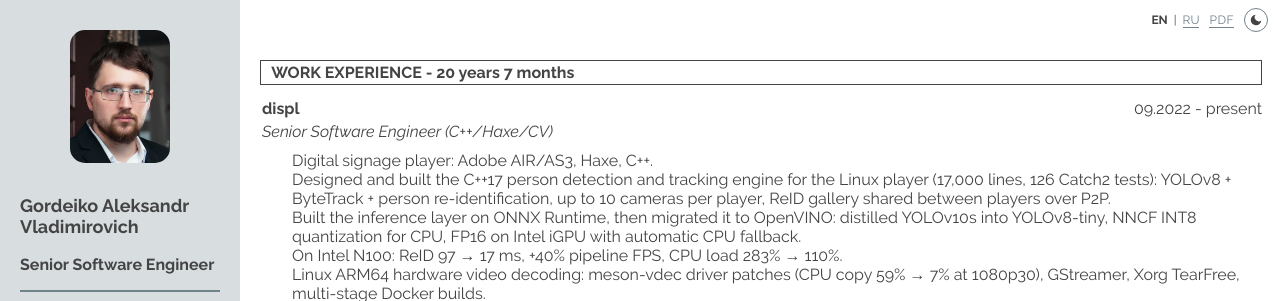
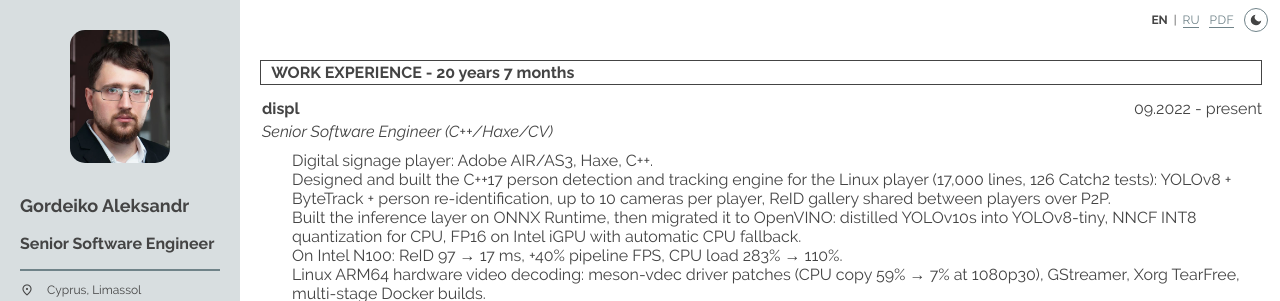
Before and after one commit to AxGord/axgord.github.io, a plain HTML site: page cv/index.html in a window 1280 px wide. Shown: the top 301 px of the page. Drawn offline with nearby package versions, Linux system fonts and the light colour scheme.

Commit message:
CV: EN name without the patronymic
Co-Authored-By: Claude Opus 5.5 <noreply@anthropic.com>

```diff
--- a/cv/index.html
+++ b/cv/index.html
@@ -34,7 +34,7 @@
 		<div class="panel">
 			<img src="photo.jpg" alt="photo"/>
 			<div class="title">
-				<p class="name">Gordeiko Aleksandr Vladimirovich</p>
+				<p class="name">Gordeiko Aleksandr</p>
 				<p>Senior Software Engineer</p>
 			</div>
 			<div class="info">
```
Also changed, not shown: img/og.png, 2 other files.
